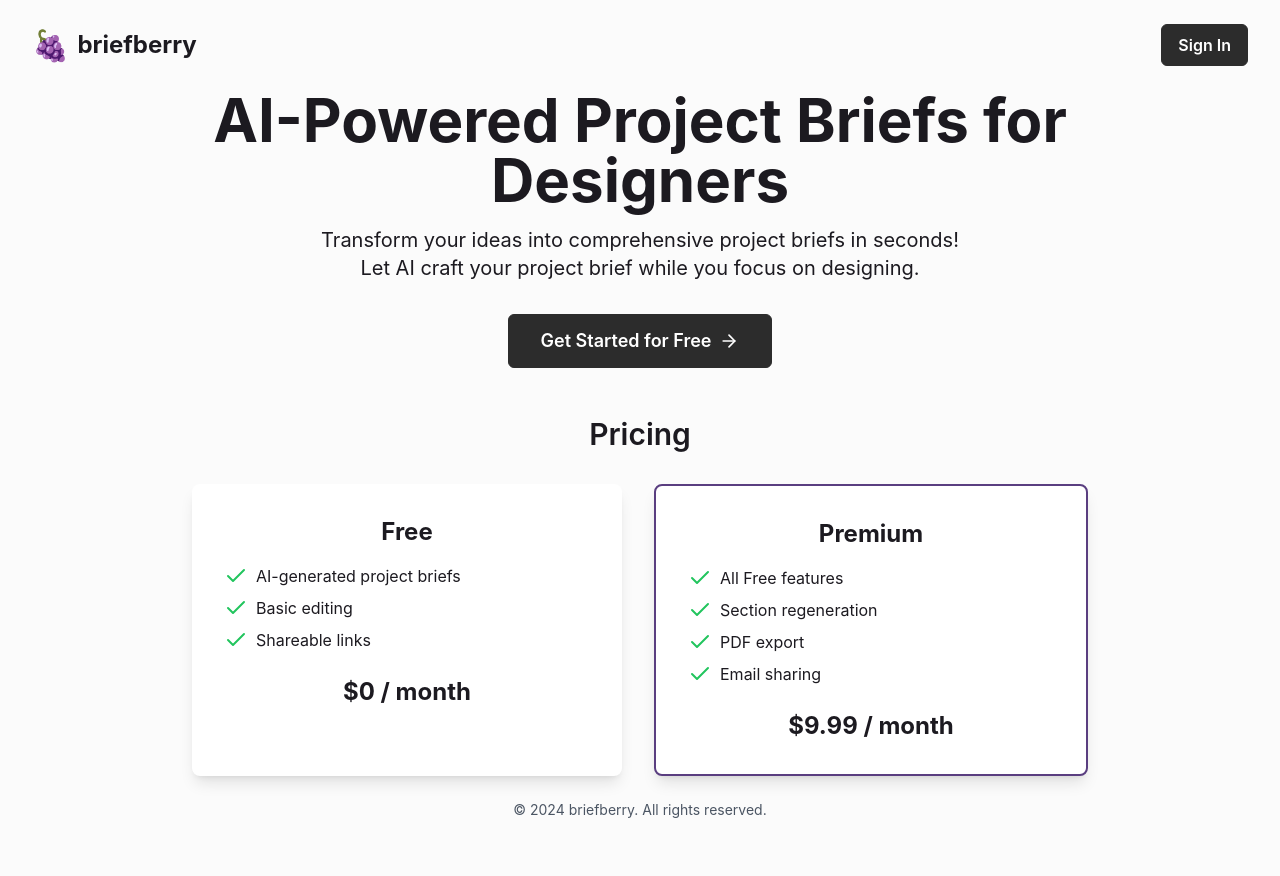
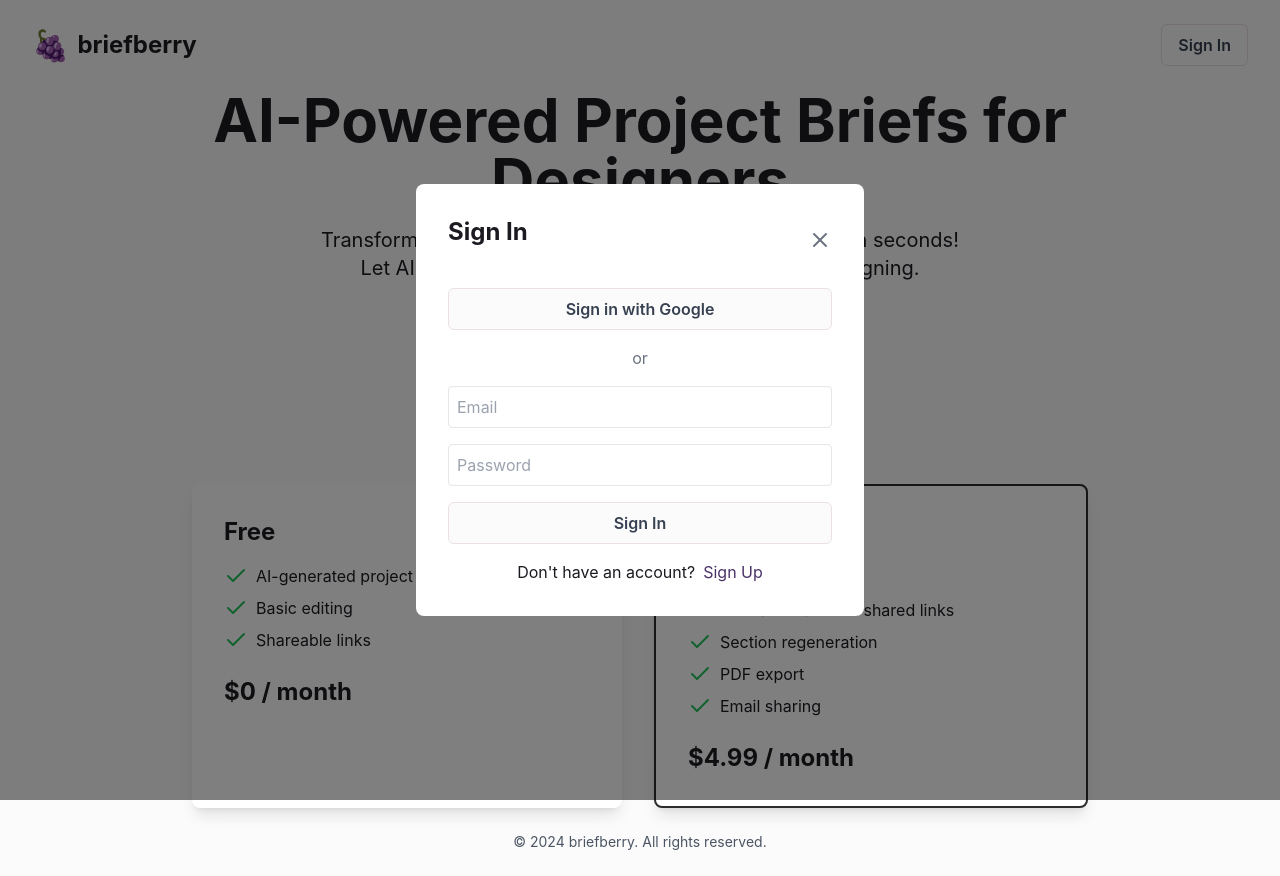
Before and after one commit to bryanpdl/briefly, a Next.js app: page / in a window 1280 px wide. Both pictures are taken after a click on the button "Sign In". Before the commit the page ends 844 px from the top, so only its background shows below. Built offline with nearby package versions, Linux system fonts and the light colour scheme; no server answers; what @react-pdf/renderer would draw is missing.

Commit message:
Added landing page, sign in update

```diff
--- /dev/null
+++ b/app/components/Avatar.tsx
@@ -0,0 +1,41 @@
+import React, { useState } from 'react';
+import Image from 'next/image';
+import { LogOut, User } from 'lucide-react';
+
+interface AvatarProps {
+  photoURL: string | null;
+  onSignOut: () => void;
+}
+
+const Avatar: React.FC<AvatarProps> = ({ photoURL, onSignOut }) => {
+  const [showSignOut, setShowSignOut] = useState(false);
+
+  return (
+    <div className="relative group">
+      <div
+        className="w-10 h-10 rounded-full border-2 border-gray-300 overflow-hidden cursor-pointer transition-all duration-300 flex items-center justify-center"
+        onClick={onSignOut}
+        onMouseEnter={() => setShowSignOut(true)}
+        onMouseLeave={() => setShowSignOut(false)}
+      >
+        {photoURL ? (
+          <Image src={photoURL} alt="User Avatar" width={40} height={40} className="rounded-full" />
+        ) : (
+          <User size={24} className="text-gray-600" />
+        )}
+        {showSignOut && (
+          <div className="absolute inset-0 bg-black bg-opacity-80 flex items-center justify-center rounded-full">
+            <LogOut size={20} className="text-white" />
+          </div>
+        )}
+      </div>
+      {showSignOut && (
+        <div className="absolute top-full right-0 mt-2 bg-white shadow-lg rounded-md py-1 px-2">
+          <span className="text-xs text-gray-600 whitespace-nowrap">Sign out</span>
+        </div>
+      )}
+    </div>
+  );
+};
+
+export default Avatar;
--- a/app/components/LandingPage.tsx
+++ b/app/components/LandingPage.tsx
@@ -1,11 +1,25 @@
-import React from 'react';
+import React, { useState } from 'react';
 import { ArrowRight, Check } from 'lucide-react';
+import PremiumModal from './PremiumModal';
+import SignInModal from './SignInModal';
 
 interface LandingPageProps {
   onGetStarted: () => void;
 }
 
 const LandingPage: React.FC<LandingPageProps> = ({ onGetStarted }) => {
+  const [showPremiumModal, setShowPremiumModal] = useState(false);
+  const [showSignInModal, setShowSignInModal] = useState(false);
+
+  const handleGetStarted = () => {
+    setShowSignInModal(true);
+  };
+
+  const handleSignInSuccess = () => {
+    setShowSignInModal(false);
+    onGetStarted();
+  };
+
   return (
     <div className="min-h-screen flex flex-col">
       <header className="py-6 px-4 sm:px-6 lg:px-8 flex justify-between items-center">
@@ -13,7 +27,7 @@ const LandingPage: React.FC<LandingPageProps> = ({ onGetStarted }) => {
           <span className="text-3xl" role="img" aria-label="Grape">🍇</span>
           <span className="text-2xl font-bold ml-2">briefberry</span>
         </div>
-        <button onClick={onGetStarted} className="btn-primary">
+        <button onClick={handleGetStarted} className="btn-primary">
           Sign In
         </button>
       </header>
@@ -26,7 +40,7 @@ const LandingPage: React.FC<LandingPageProps> = ({ onGetStarted }) => {
           Transform your ideas into comprehensive project briefs in seconds! Let AI craft your project brief while you focus on designing.
         </p>
         <div className="mb-12">
-          <button onClick={onGetStarted} className="btn-primary text-lg px-8 py-3">
+          <button onClick={handleGetStarted} className="btn-inverted text-lg px-8 py-3">
             Get Started for Free
             <ArrowRight className="ml-2 h-5 w-5" />
           </button>
@@ -36,7 +50,7 @@ const LandingPage: React.FC<LandingPageProps> = ({ onGetStarted }) => {
           <h2 className="text-3xl font-semibold mb-8">Pricing</h2>
           <div className="flex flex-col md:flex-row justify-center gap-8">
             <div className="bg-white p-8 rounded-lg shadow-lg flex-1">
-              <h3 className="text-2xl font-bold mb-4">Free</h3>
+              <h3 className="text-2xl font-bold mb-4 text-left">Free</h3>
               <ul className="text-left mb-6">
                 <li className="flex items-center mb-2">
                   <Check className="mr-2 text-green-500" /> AI-generated project briefs
@@ -48,13 +62,19 @@ const LandingPage: React.FC<LandingPageProps> = ({ onGetStarted }) => {
                   <Check className="mr-2 text-green-500" /> Shareable links
                 </li>
               </ul>
-              <p className="font-bold text-2xl">$0 / month</p>
+              <p className="font-bold text-2xl text-left">$0 / month</p>
             </div>
-            <div className="bg-white p-8 rounded-lg shadow-lg flex-1 border-2 border-primary">
-              <h3 className="text-2xl font-bold mb-4">Premium</h3>
+            <div
+              className="bg-white p-8 rounded-lg shadow-lg flex-1 border-2 border-[#2C2C2C] cursor-pointer hover:shadow-xl transition-shadow duration-300"
+              onClick={() => setShowPremiumModal(true)}
+            >
+              <h3 className="text-2xl font-bold mb-4 text-left">Premium</h3>
               <ul className="text-left mb-6">
                 <li className="flex items-center mb-2">
                   <Check className="mr-2 text-green-500" /> All Free features
+                </li>
+                <li className="flex items-center mb-2">
+                  <Check className="mr-2 text-green-500" /> No watermarks on shared links
                 </li>
                 <li className="flex items-center mb-2">
                   <Check className="mr-2 text-green-500" /> Section regeneration
@@ -66,7 +86,7 @@ const LandingPage: React.FC<LandingPageProps> = ({ onGetStarted }) => {
                   <Check className="mr-2 text-green-500" /> Email sharing
                 </li>
               </ul>
-              <p className="font-bold text-2xl">$9.99 / month</p>
+              <p className="font-bold text-2xl text-left">$4.99 / month</p>
             </div>
           </div>
         </div>
@@ -77,6 +97,14 @@ const LandingPage: React.FC<LandingPageProps> = ({ onGetStarted }) => {
           © 2024 briefberry. All rights reserved.
         </p>
       </footer>
+
+      {showPremiumModal && <PremiumModal onClose={() => setShowPremiumModal(false)} />}
+      {showSignInModal && (
+        <SignInModal
+          onClose={() => setShowSignInModal(false)}
+          onSignIn={handleSignInSuccess}
+        />
+      )}
     </div>
   );
 };
--- /dev/null
+++ b/app/components/PremiumModal.tsx
@@ -0,0 +1,37 @@
+import React from 'react';
+import Image from 'next/image';
+import { X } from 'lucide-react';
+
+interface PremiumModalProps {
+  onClose: () => void;
+}
+
+const PremiumModal: React.FC<PremiumModalProps> = ({ onClose }) => {
+  return (
+    <div className="fixed inset-0 bg-black bg-opacity-50 flex items-center justify-center z-50">
+      <div className="bg-white rounded-lg p-8 max-w-md w-full">
+        <div className="flex justify-between items-center mb-6">
+          <h2 className="text-2xl font-bold">Upgrade to Premium</h2>
+          <button onClick={onClose} className="text-gray-500 hover:text-gray-700">
+            <X size={24} />
+          </button>
+        </div>
+        <p className="mb-6">
+          Unlock all premium features for just $4.99/month. Enjoy section regeneration, PDF export, and email sharing!
+        </p>
+        <button className="btn-primary w-full mb-4">
+          Subscribe Now
+        </button>
+        <div className="flex justify-center items-center space-x-4">
+          <Image src="/stripe-logo.png" alt="Stripe" width={60} height={25} />
+          <Image src="/paypal-logo.png" alt="PayPal" width={80} height={25} />
+        </div>
+        <p className="text-sm text-gray-500 mt-4 text-center">
+          Secure payment processed by Stripe or PayPal
+        </p>
+      </div>
+    </div>
+  );
+};
+
+export default PremiumModal;
--- a/app/components/ProjectForm.tsx
+++ b/app/components/ProjectForm.tsx
@@ -368,7 +368,7 @@ const ProjectForm: React.FC<ProjectFormProps> = ({ onSubmit, initialData, onCanc
           {renderInput(currentQuestion.key as keyof ProjectFormData)}
           <div className="mt-4 flex justify-between">
             {step > 0 && (
-              <button onClick={handlePrevious} className="btn-secondary">
+              <button onClick={handlePrevious} className="btn-primary">
                 Previous
               </button>
             )}
--- /dev/null
+++ b/app/components/SignInModal.tsx
@@ -0,0 +1,91 @@
+import React, { useState } from 'react';
+import { X } from 'lucide-react';
+import { signInWithGoogle, signInWithEmailPassword, createUserWithEmailPassword } from '@/utils/auth';
+
+interface SignInModalProps {
+  onClose: () => void;
+  onSignIn: () => void;
+}
+
+const SignInModal: React.FC<SignInModalProps> = ({ onClose, onSignIn }) => {
+  const [email, setEmail] = useState('');
+  const [password, setPassword] = useState('');
+  const [isSignUp, setIsSignUp] = useState(false);
+
+  const handleGoogleSignIn = async () => {
+    const user = await signInWithGoogle();
+    if (user) {
+      onSignIn();
+      onClose(); // Close the modal after successful sign-in
+    }
+  };
+
+  const handleEmailSignIn = async (e: React.FormEvent) => {
+    e.preventDefault();
+    const user = await signInWithEmailPassword(email, password);
+    if (user) {
+      onSignIn();
+      onClose(); // Close the modal after successful sign-in
+    }
+  };
+
+  const handleEmailSignUp = async (e: React.FormEvent) => {
+    e.preventDefault();
+    const user = await createUserWithEmailPassword(email, password);
+    if (user) {
+      onSignIn();
+      onClose(); // Close the modal after successful sign-up
+    }
+  };
+
+  return (
+    <div className="fixed inset-0 bg-black bg-opacity-50 flex items-center justify-center z-50">
+      <div className="bg-white rounded-lg p-8 max-w-md w-full">
+        <div className="flex justify-between items-center mb-6">
+          <h2 className="text-2xl font-bold">{isSignUp ? 'Sign Up' : 'Sign In'}</h2>
+          <button onClick={onClose} className="text-gray-500 hover:text-gray-700">
+            <X size={24} />
+          </button>
+        </div>
+        <button onClick={handleGoogleSignIn} className="btn-primary w-full mb-4">
+          Sign in with Google
+        </button>
+        <div className="my-4 text-center">
+          <span className="px-2 bg-white text-gray-500">or</span>
+        </div>
+        <form onSubmit={isSignUp ? handleEmailSignUp : handleEmailSignIn}>
+          <input
+            type="email"
+            placeholder="Email"
+            value={email}
+            onChange={(e) => setEmail(e.target.value)}
+            className="w-full p-2 mb-4 border rounded"
+            required
+          />
+          <input
+            type="password"
+            placeholder="Password"
+            value={password}
+            onChange={(e) => setPassword(e.target.value)}
+            className="w-full p-2 mb-4 border rounded"
+            required
+          />
+          <button type="submit" className="btn-primary w-full mb-4">
+            {isSignUp ? 'Sign Up' : 'Sign In'}
+          </button>
+        </form>
+        <p className="text-center">
+          {isSignUp ? 'Already have an account?' : "Don't have an account?"}
+          <button
+            onClick={() => setIsSignUp(!isSignUp)}
+            className="text-primary-dark ml-2 hover:underline"
+          >
+            {isSignUp ? 'Sign In' : 'Sign Up'}
+          </button>
+        </p>
+      </div>
+    </div>
+  );
+};
+
+export default SignInModal;
--- a/app/globals.css
+++ b/app/globals.css
@@ -52,7 +52,7 @@ body {
     @apply w-full px-4 py-3 text-base border rounded-lg bg-input-bg border-input-border focus:outline-none focus:ring-2 focus:ring-[#2C2C2C] focus:border-transparent;
   }
   .btn-primary {
-    @apply flex items-center justify-center px-4 py-2 text-base font-semibold text-white bg-[#2C2C2C] border border-[#2C2C2C] rounded-md hover:bg-white hover:text-[#2C2C2C] transition duration-200 ease-in-out;
+    @apply flex items-center justify-center px-4 py-2 text-base font-semibold text-gray-700 bg-[#FBFBFB] border border-[#EBE0E3] rounded-md hover:bg-white hover:text-[#2C2C2C] transition duration-200 ease-in-out;
     transition: transform 0.2s ease-in-out;
   }
   .btn-icon {
--- a/app/page.tsx
+++ b/app/page.tsx
@@ -4,8 +4,9 @@ import React, { useState, useEffect } from 'react';
 import ProjectForm from './components/ProjectForm';
 import ProjectBrief from './components/ProjectBrief';
 import LandingPage from './components/LandingPage';
+import Avatar from './components/Avatar'; // Add this import
 import { generateBrief } from '../utils/gptApi';
-import { signInWithGoogle, signOut, checkUserSubscription } from '../utils/auth';
+import { signOut, checkUserSubscription } from '../utils/auth';
 import { User } from 'firebase/auth';
 import { auth } from '../utils/firebaseConfig';
 import LinkModal from './components/LinkModal';
@@ -129,11 +130,13 @@ export default function Home() {
     console.log('Brief updated successfully');
   };
 
-  const handleSignIn = async () => {
-    const user = await signInWithGoogle();
+  const handleSignInSuccess = async () => {
+    const user = auth.currentUser;
     if (user) {
+      setUser(user);
       const isSubscribed = await checkUserSubscription(user.uid);
       setIsPaidUser(isSubscribed);
+      setShowLandingPage(false);
     }
   };
 
@@ -141,6 +144,7 @@ export default function Home() {
     await signOut();
     setUser(null);
     setIsPaidUser(false);
+    setShowLandingPage(true);
   };
 
   const handleCreateLink = (link: string) => {
@@ -156,16 +160,14 @@ export default function Home() {
     localStorage.removeItem('formProgress');
   };
 
-  const handleGetStarted = () => {
-    handleSignIn();
-  };
+
 
   if (!isClient) {
     return null;
   }
 
   if (showLandingPage) {
-    return <LandingPage onGetStarted={handleGetStarted} />;
+    return <LandingPage onGetStarted={handleSignInSuccess} />;
   }
 
   return (
@@ -178,21 +180,11 @@ export default function Home() {
               <span className="text-3xl sm:text-4xl md:text-5xl font-bold ml-2">briefberry.</span>
             </h1>
             <div className="flex items-center mb-6">
-              {user ? (
-                <div className="flex items-center">
-                  {user.photoURL && (
-                    <Image
-                      src={user.photoURL}
-                      alt={user.displayName || 'User'}
-                      width={32}
-                      height={32}
-                      className="rounded-full mr-2"
-                    />
-                  )}
-                  <button onClick={handleSignOut} className="btn-secondary text-sm sm:text-base whitespace-nowrap">Sign Out</button>
-                </div>
-              ) : (
-                <button onClick={handleSignIn} className="btn-secondary text-sm sm:text-base whitespace-nowrap">Sign In with Google</button>
+              {user && (
+                <Avatar
+                  photoURL={user.photoURL}
+                  onSignOut={handleSignOut}
+                />
               )}
             </div>
           </div>
@@ -206,7 +198,7 @@ export default function Home() {
             <ProjectBrief
               brief={brief}
               projectName={formData?.projectName || ''}
-              projectType={formData?.projectType || ''} // Add this line
+              projectType={formData?.projectType || ''}
               onEdit={handleEditBrief}
               onCreateNew={handleCreateNewBrief}
               onSave={handleSaveBrief}
```
Also changed, not shown: app/components/BerrySprite.tsx (deleted, +0 -22 lines), utils/auth.ts (+23 -1 lines), public/paypal-logo.png (added), public/stripe-logo.png (added).
